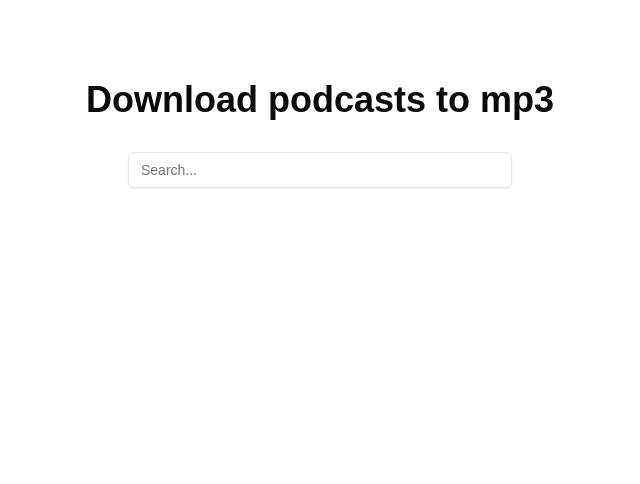
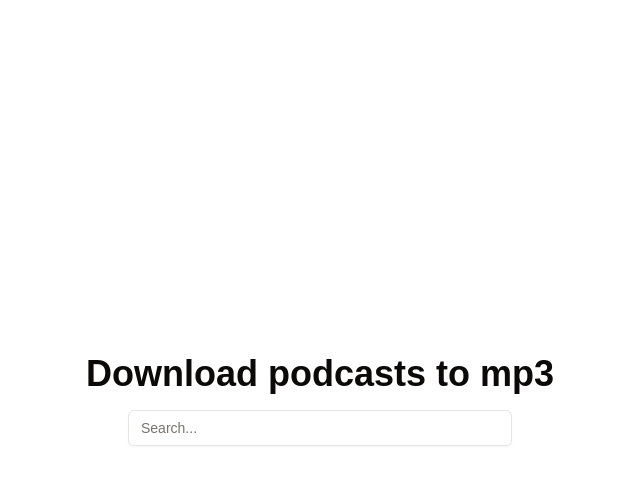
Before and after one commit to utlandingur/podcast-downloader, a Next.js app: page / in a window 1280 px wide. Shown: the top 484 px of the page, without its empty margins (320-960 px from the left). Built offline with nearby package versions, Linux system fonts and the light colour scheme.

Commit message:
fix focus on escape

```diff
--- a/src/app/page.tsx
+++ b/src/app/page.tsx
@@ -2,18 +2,23 @@ import { PodcastSearchBar } from "@/components/podcastSearchBar";
 
 import { geistSans, geistMono } from "./fonts";
 import { Suspense } from "react";
+import { cn } from "@/lib/utils";
 
 export default async function Home() {
   return (
-    <div className="items-center justify-items-center min-h-screen p-8 pb-20 gap-16 sm:p-20">
-      <main
-        className={`flex flex-col gap-8 justify-center items-center sm:items-start ${geistSans.variable} ${geistMono.variable} antialiased`}
+    <main
+      className={`flex flex-col gap-8 ${geistSans.variable} ${geistMono.variable} antialiased w-dvw h-dvh`}
+    >
+      <div
+        className={cn(
+          "flex flex-col h-full w-full gap-4 items-center justify-start sm:justify-center p-8 sm:p-0"
+        )}
       >
-        <h1>Download podcasts to mp3</h1>
+        <h1 className={cn("text-center")}>Download podcasts to mp3</h1>
         <Suspense fallback={<div>Loading...</div>}>
           <PodcastSearchBar />
         </Suspense>
-      </main>
-    </div>
+      </div>
+    </main>
   );
 }
--- a/src/components/SearchBar.tsx
+++ b/src/components/SearchBar.tsx
@@ -1,5 +1,5 @@
 "use client";
-import { use, useCallback, useEffect, useRef, useState } from "react";
+import { useCallback, useEffect, useRef, useState } from "react";
 import { SearchInput as UI } from "./ui/searchInput";
 import { useQuery } from "@tanstack/react-query";
 import { SearchResult, SearchResults } from "./ui/searchResults";
@@ -18,7 +18,6 @@ const WIDTH = "w-72 sm:w-96";
 export const SearchBar = ({ enabled = true, searchQuery }: SearchBarProps) => {
   const [searchTerm, setSearchTerm] = useState<string>("");
   const [showPopover, setShowPopover] = useState<boolean>(false);
-  const [resultsInFocus, setResultsInFocus] = useState<boolean>(false);
   const inputRef = useRef<HTMLInputElement>(null);
   const resultsRef = useRef<HTMLDivElement>(null);
 
@@ -34,6 +33,10 @@ export const SearchBar = ({ enabled = true, searchQuery }: SearchBarProps) => {
 
   const handleEscape = (event: KeyboardEvent) => {
     if (event.key === "Escape") {
+      if (resultsRef.current?.contains(document.activeElement)) {
+        console.log("resultsRef.current", resultsRef.current);
+        inputRef?.current?.focus();
+      }
       setShowPopover(false);
     }
   };
```
